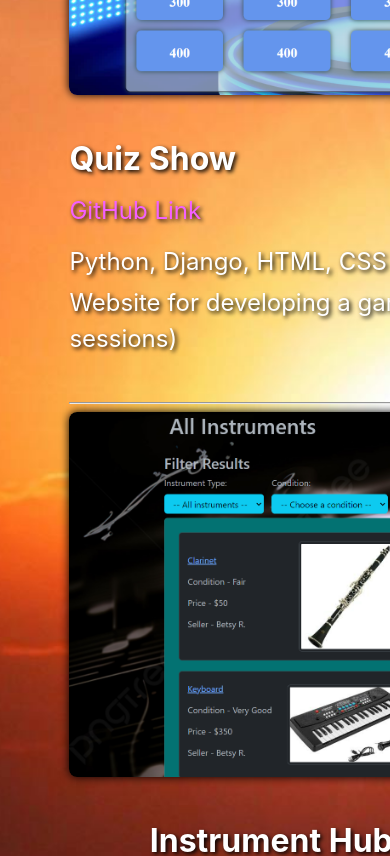
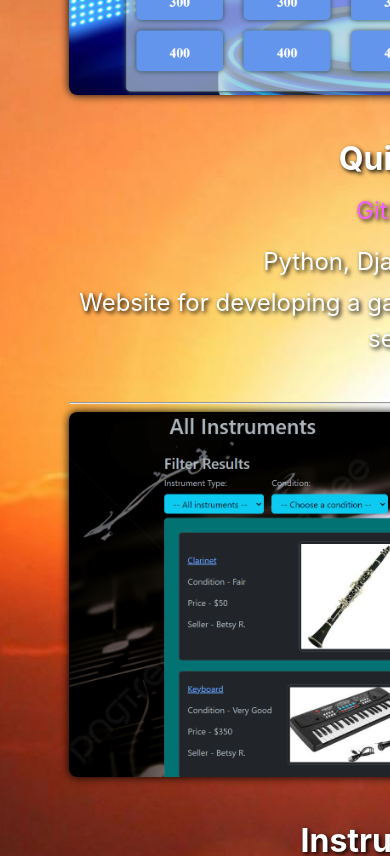
Before and after one commit to Wbradmeyer/vitePortfolio, a Vue app: page / in a window 390 px wide. Shown: the part 2000-2856 px from the top of the page. Built offline with nearby package versions, Linux system fonts and the light colour scheme.

Commit message:
center mobile project text

```diff
--- a/src/components/Projects.vue
+++ b/src/components/Projects.vue
@@ -147,6 +147,10 @@ const projects = [
             margin-bottom: 20px;
         }
 
+        .info {
+            text-align: center;
+        }
+
         .project-title {
             font-size: 24pt;
         }
```
